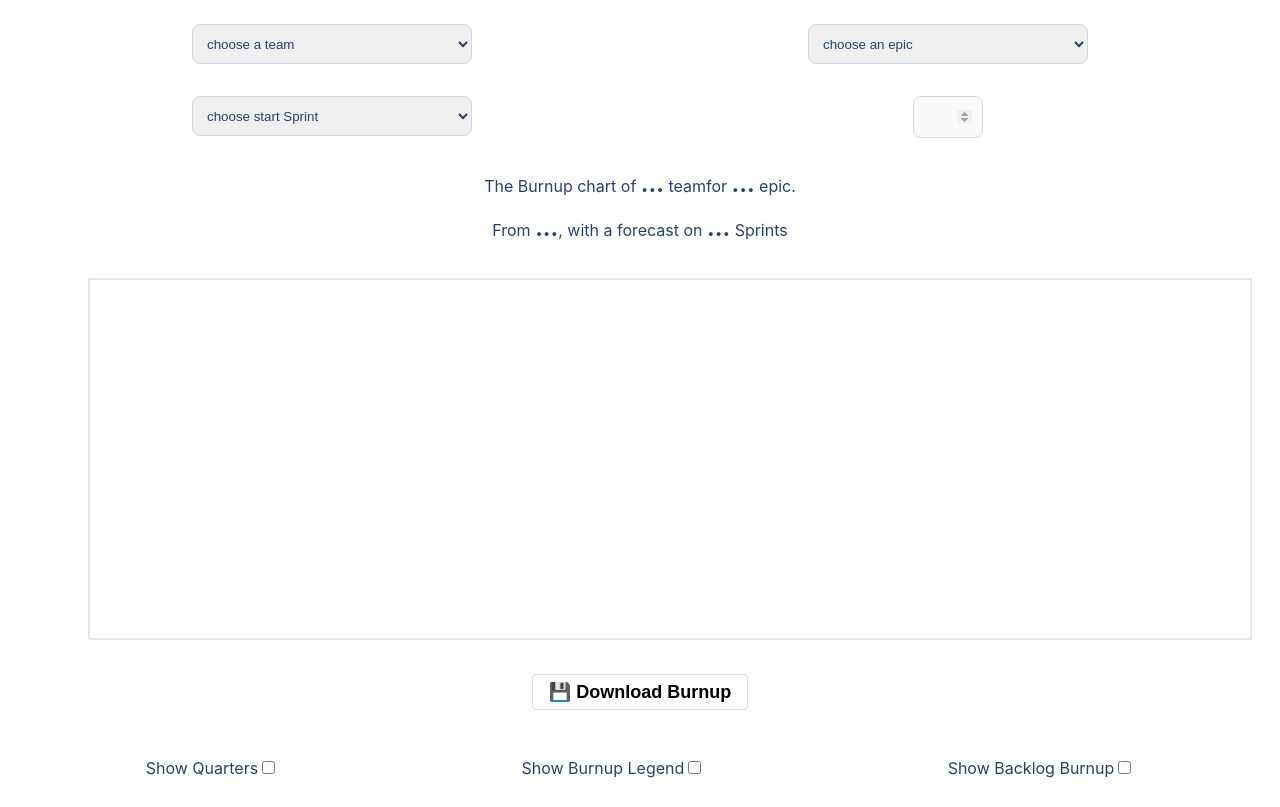
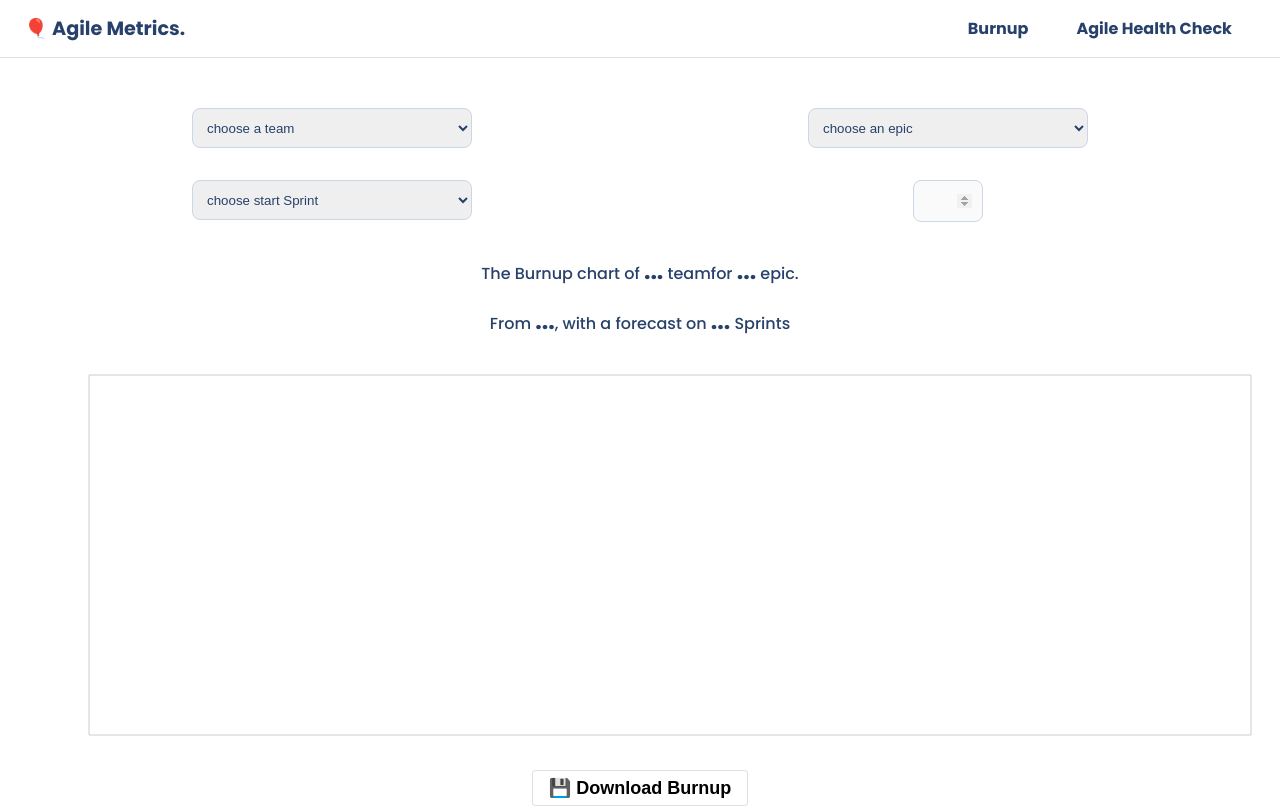
Before and after one commit to guyoome/agile-metrics, a React (Create React App) app: page / in a window 1280 px wide. Shown: the top 807 px of the page. Built offline with nearby package versions, Linux system fonts and the light colour scheme.

Commit message:
Navbar POC

```diff
--- a/src/App.css
+++ b/src/App.css
@@ -1,8 +1,11 @@
 .App {
   text-align: center;
+}
+.page{
   padding: 24px;
+  padding-top: 108px;
+
 }
-
 .App-logo {
   height: 40vmin;
   pointer-events: none;
--- a/src/App.js
+++ b/src/App.js
@@ -1,13 +1,20 @@
 import './App.css';
 import Burnup from './Burnup/Burnup';
 import HealthCheck from './HealthCheck/HealthCheck';
+import Navbar from './components/Navbar';
 
 function App() {
   return (
     <div className="App">
-      <Burnup />
-      <hr/>
-      <HealthCheck />
+
+      <Navbar />
+
+      <div className='page'>
+        <Burnup />
+        <hr />
+        <HealthCheck />
+      </div>
+
     </div>
   );
 }
--- /dev/null
+++ b/src/components/Navbar.css
@@ -0,0 +1,47 @@
+.navbar-container {
+    /* max-width: 1280px; */
+    padding: 0 24px;
+    margin: auto;
+    /* background-color: brown; */
+}
+
+nav{
+    /* background-color: cadetblue; */
+    position: fixed;
+    width: 100%;
+    top: 0;
+    border-bottom: 1px solid rgba(0,0,0,0.12);
+    background-color: #fff;
+    z-index: 999;
+}
+
+nav .navbar-container {
+    display: flex;
+    align-items: center;
+    justify-content: space-between;
+}
+
+nav ul {
+    display: flex;
+    align-items: center;
+}
+
+nav li{
+    display: flex;
+    padding: 0 24px;
+    font-weight: bold;
+    color: #27416b;
+}
+
+nav li:hover{
+    text-decoration: underline;
+}
+
+nav .logo{
+    display: flex;
+    align-items: center;
+    justify-content: start;
+    font-weight: 700;
+    font-size: larger;
+    color: #27416b;
+}
--- /dev/null
+++ b/src/components/Navbar.js
@@ -0,0 +1,19 @@
+import React, { useEffect, useState } from 'react';
+import './Navbar.css';
+
+function SaveAsPNG(props) {
+
+    return (
+        <nav>
+            <div className='navbar-container'>
+                <div className='logo'>🎈 Agile Metrics.</div>
+                <ul>
+                    <li>Burnup</li>
+                    <li>Agile Health Check</li>
+                </ul>
+            </div>
+        </nav>
+    );
+}
+
+export default SaveAsPNG;
--- a/src/index.css
+++ b/src/index.css
@@ -1,8 +1,7 @@
+@import url('https://fonts.googleapis.com/css2?family=Poppins:wght@200;300;500;700&display=swap');
 body {
   margin: 0;
-  font-family: -apple-system, BlinkMacSystemFont, 'Segoe UI', 'Roboto', 'Oxygen',
-    'Ubuntu', 'Cantarell', 'Fira Sans', 'Droid Sans', 'Helvetica Neue',
-    sans-serif;
+  font-family: 'Poppins', sans-serif;
   -webkit-font-smoothing: antialiased;
   -moz-osx-font-smoothing: grayscale;
 }
```
